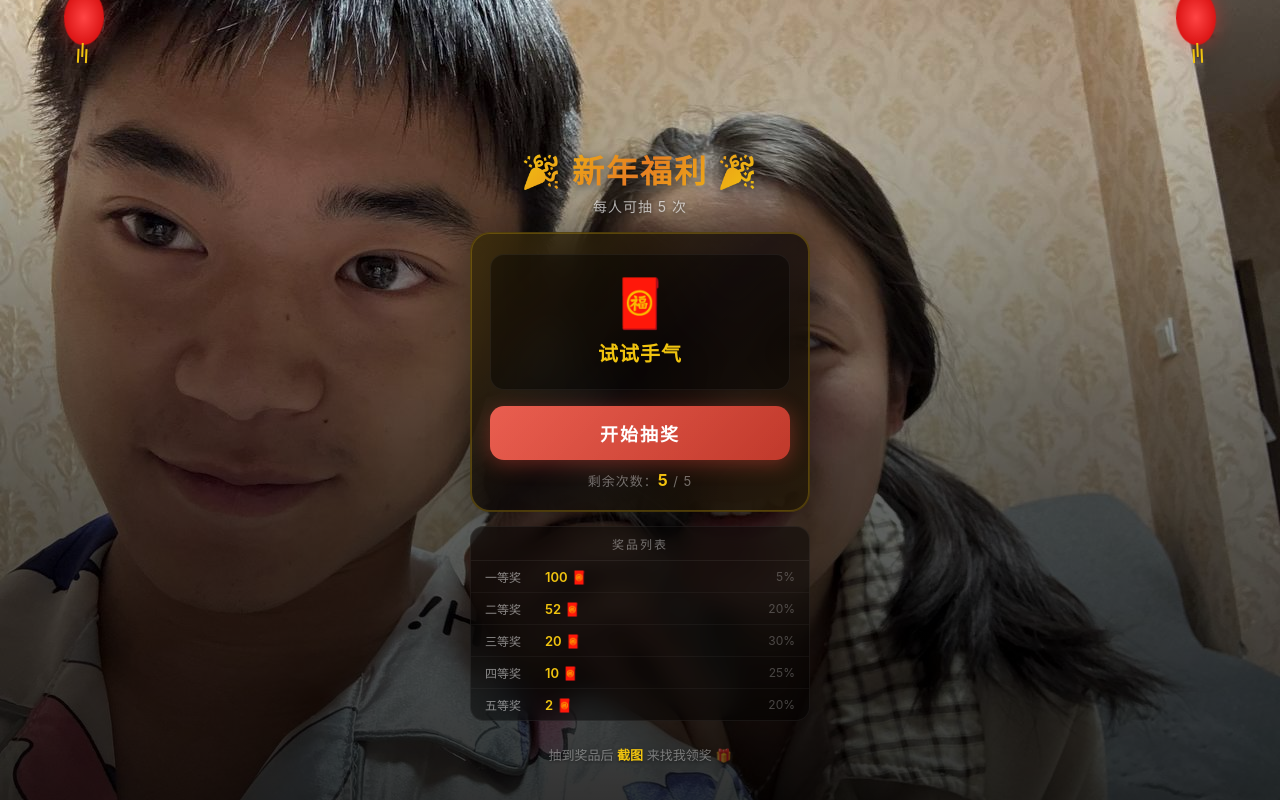
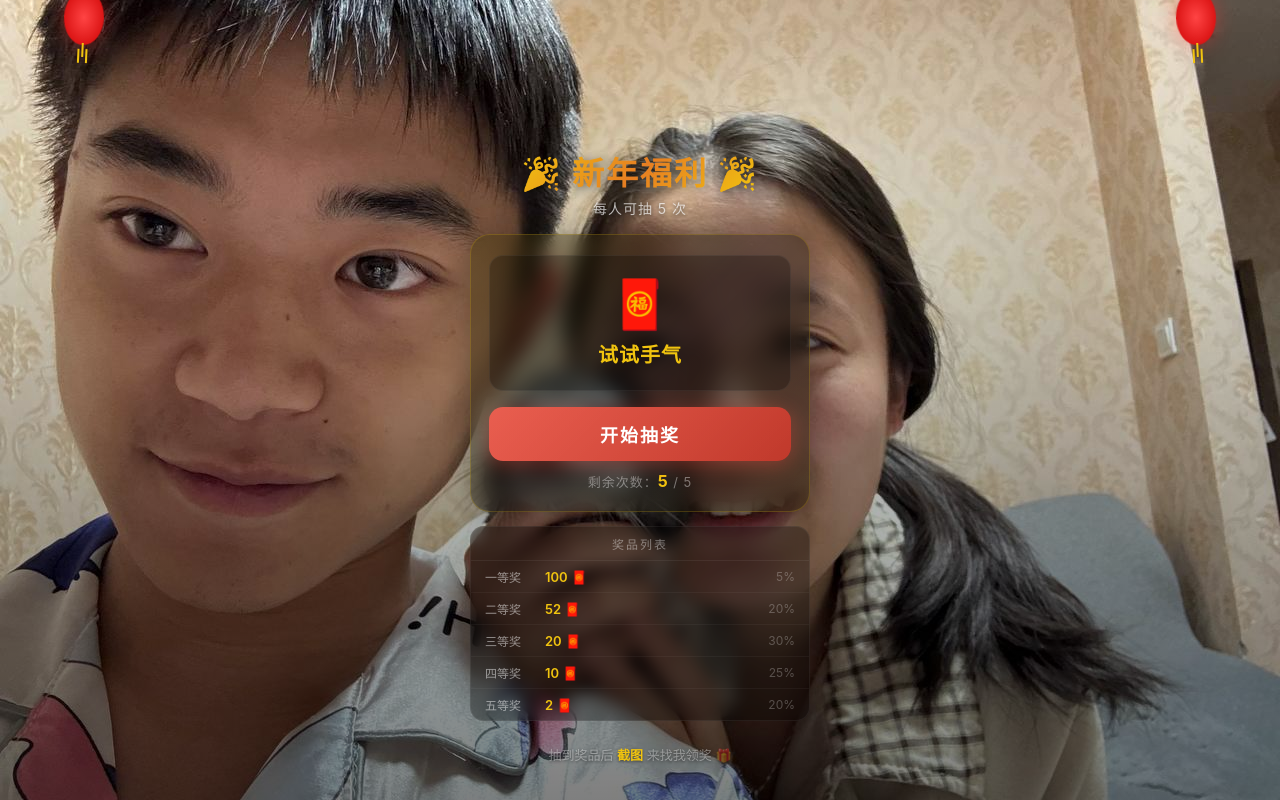
Before and after one commit to zt6453928/ny-lucky, a plain HTML site: page index.html in a window 1280 px wide. Drawn offline with Linux system fonts and the light colour scheme.

Commit message:
🔍 大幅提高透明度，背景可见

```diff
--- a/index.html
+++ b/index.html
@@ -35,7 +35,7 @@ body::after {
   content: '';
   position: fixed;
   inset: 0;
-  background: linear-gradient(to bottom, rgba(0,0,0,0.1) 0%, rgba(0,0,0,0.55) 50%, rgba(0,0,0,0.8) 100%);
+  background: linear-gradient(to bottom, rgba(0,0,0,0) 0%, rgba(0,0,0,0.15) 35%, rgba(0,0,0,0.5) 100%);
   z-index: -1;
 }
 
@@ -115,17 +115,17 @@ body::after {
 
 /* ====== Slot Machine ====== */
 .slot-machine {
-  background: rgba(10, 4, 4, 0.75);
-  border: 2px solid rgba(241,196,15,0.25);
+  background: rgba(0, 0, 0, 0.35);
+  border: 1px solid rgba(241,196,15,0.2);
   border-radius: 20px;
   padding: 20px 18px;
   width: 100%;
   max-width: 340px;
   text-align: center;
   position: relative;
-  box-shadow: 0 0 40px rgba(0,0,0,0.4);
-  backdrop-filter: blur(20px);
-  -webkit-backdrop-filter: blur(20px);
+  box-shadow: 0 0 30px rgba(0,0,0,0.3);
+  backdrop-filter: blur(10px);
+  -webkit-backdrop-filter: blur(10px);
 }
 
 .slot-machine::before {
@@ -133,13 +133,13 @@ body::after {
   position: absolute;
   inset: -1px;
   border-radius: 20px;
-  background: linear-gradient(135deg, rgba(241,196,15,0.15), transparent, rgba(241,196,15,0.08));
+  background: linear-gradient(135deg, rgba(241,196,15,0.1), transparent, rgba(241,196,15,0.05));
   z-index: -1;
 }
 
 /* Prize display */
 .prize-window {
-  background: rgba(0,0,0,0.4);
+  background: rgba(0,0,0,0.25);
   border: 1px solid rgba(255,255,255,0.06);
   border-radius: 14px;
   padding: 18px 14px;
@@ -241,12 +241,12 @@ body::after {
   width: 100%;
   max-width: 340px;
   margin-top: 14px;
-  background: rgba(0,0,0,0.45);
+  background: rgba(0,0,0,0.3);
   border: 1px solid rgba(255,255,255,0.06);
   border-radius: 14px;
   overflow: hidden;
-  backdrop-filter: blur(12px);
-  -webkit-backdrop-filter: blur(12px);
+  backdrop-filter: blur(8px);
+  -webkit-backdrop-filter: blur(8px);
 }
 
 .prize-table-title {
@@ -314,7 +314,7 @@ body::after {
   align-items: center;
   gap: 8px;
   padding: 6px 12px;
-  background: rgba(0,0,0,0.35);
+  background: rgba(0,0,0,0.2);
   border-radius: 8px;
   font-size: 13px;
   animation: slideIn 0.3s ease;
```
